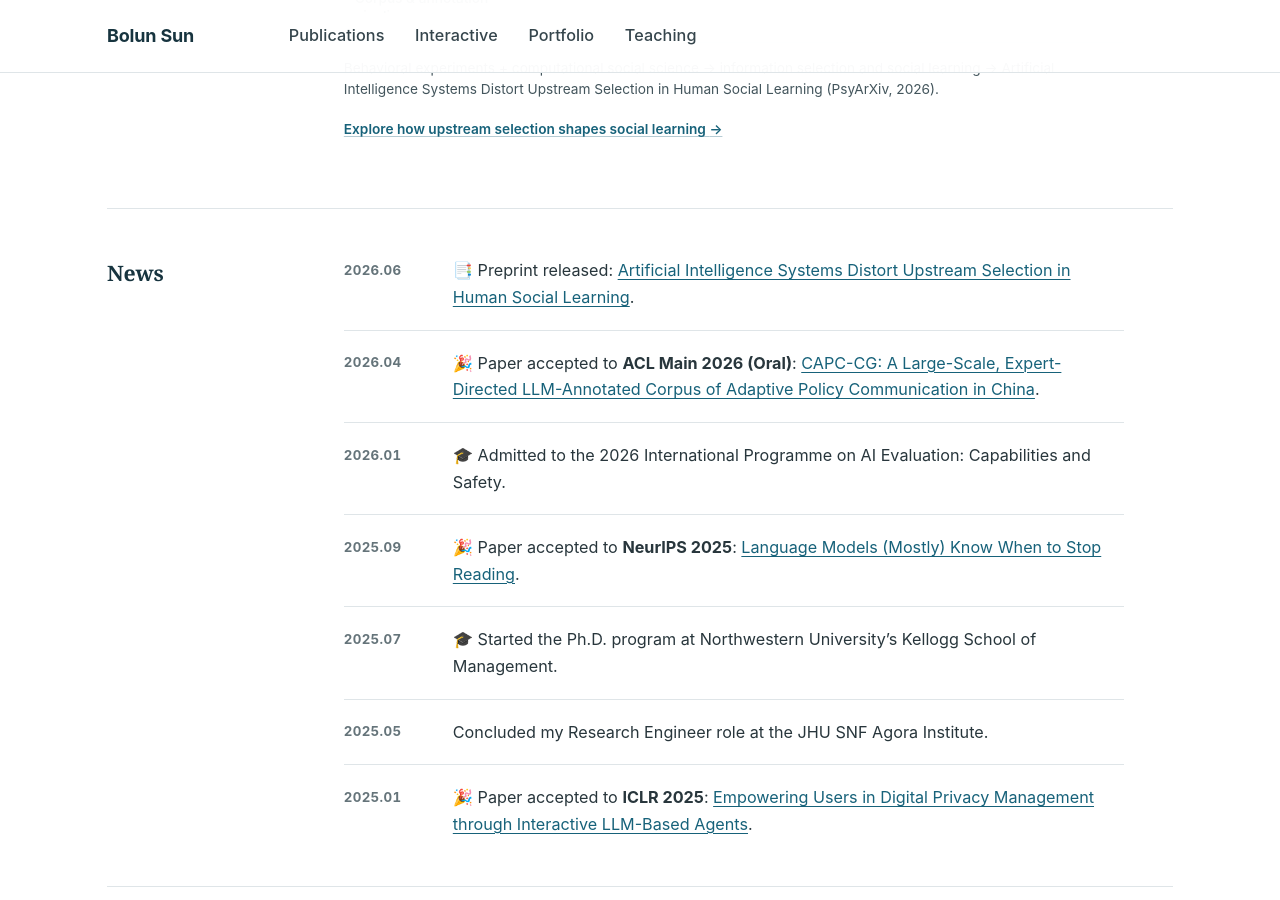
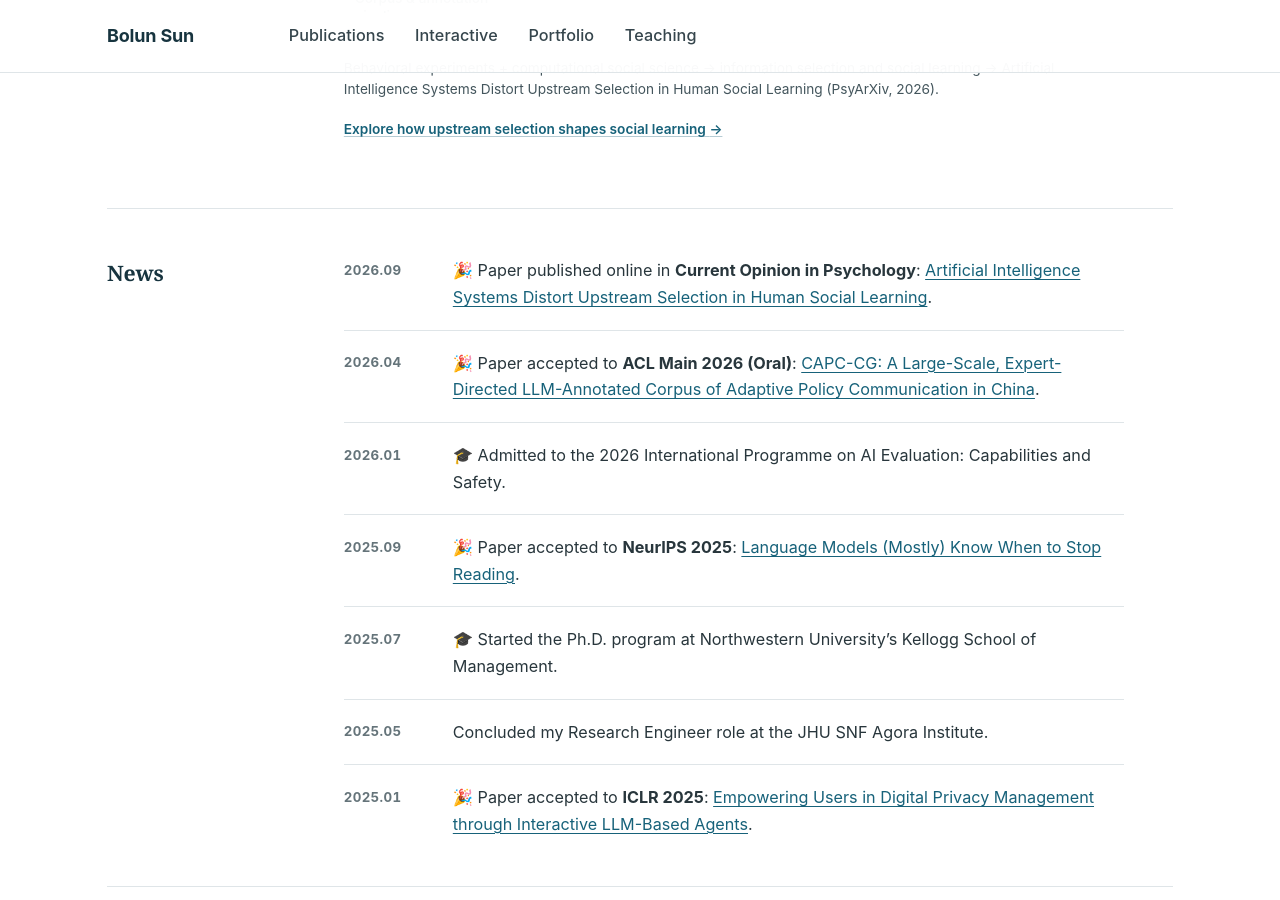
Before and after one commit to Baron-Sun/baron-sun.github.io, a Jekyll site: the page built from _pages/about.md, in a window 1280 px wide and 900 px high, scrolled down 1801 px. Built offline with Jekyll 4.4.1, drawn with Linux system fonts in a browser that asks for light colours; some web fonts are replaced.

Commit message:
Announce Current Opinion in Psychology publication

```diff
--- a/_pages/about.md
+++ b/_pages/about.md
@@ -81,8 +81,8 @@ redirect_from:
   </header>
   <ol class="news-list home-section__body">
     <li class="news-item">
-      <time datetime="2026-06">2026.06</time>
-      <p>📑 Preprint released: <a href="https://osf.io/preprints/psyarxiv/qmh3s_v1" target="_blank" rel="noopener noreferrer">Artificial Intelligence Systems Distort Upstream Selection in Human Social Learning</a>.</p>
+      <time datetime="2026-09">2026.09</time>
+      <p>🎉 Paper published online in <strong>Current Opinion in Psychology</strong>: <a href="https://doi.org/10.1016/j.copsyc.2026.102412" target="_blank" rel="noopener noreferrer">Artificial Intelligence Systems Distort Upstream Selection in Human Social Learning</a>.</p>
     </li>
     <li class="news-item">
       <time datetime="2026-04">2026.04</time>
```
